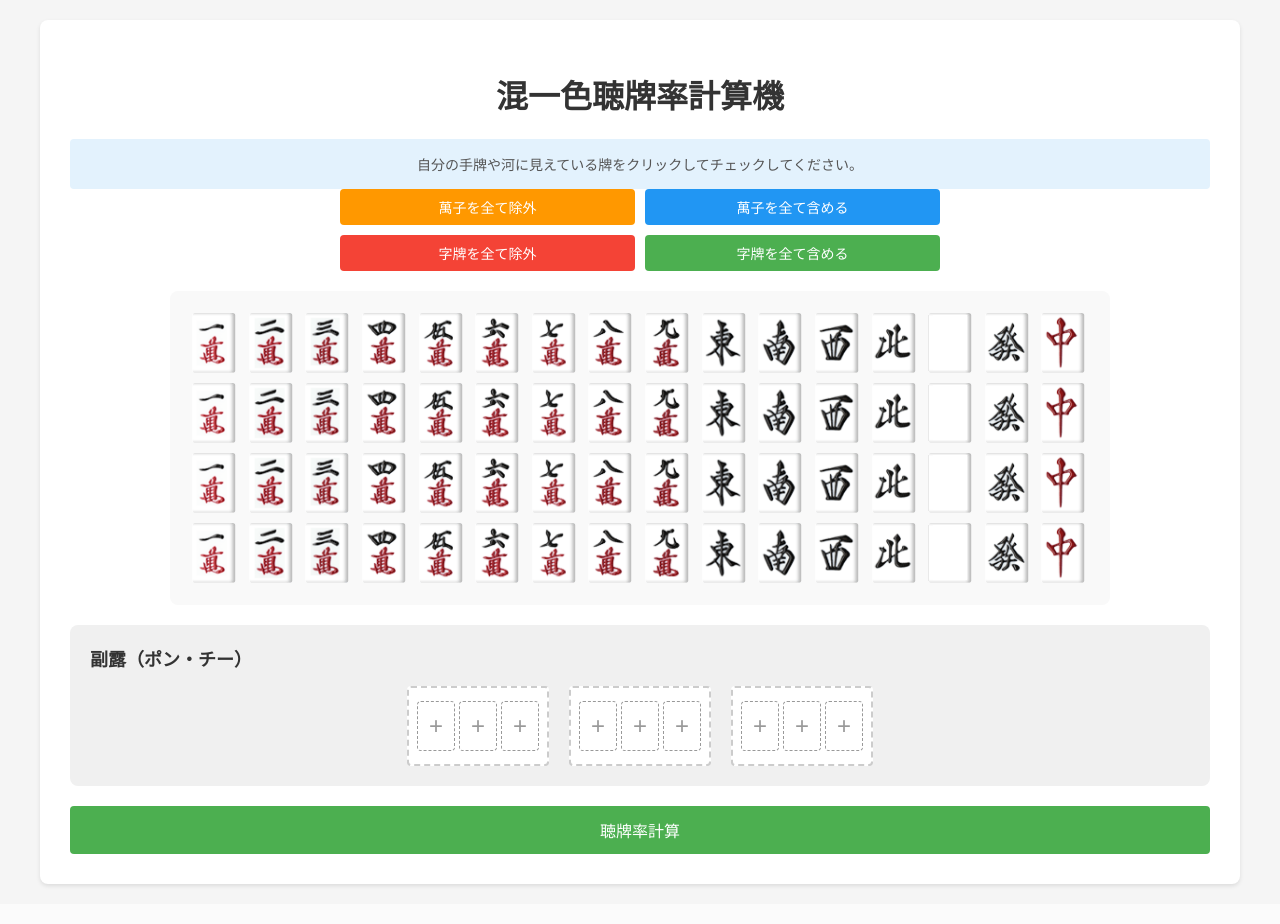
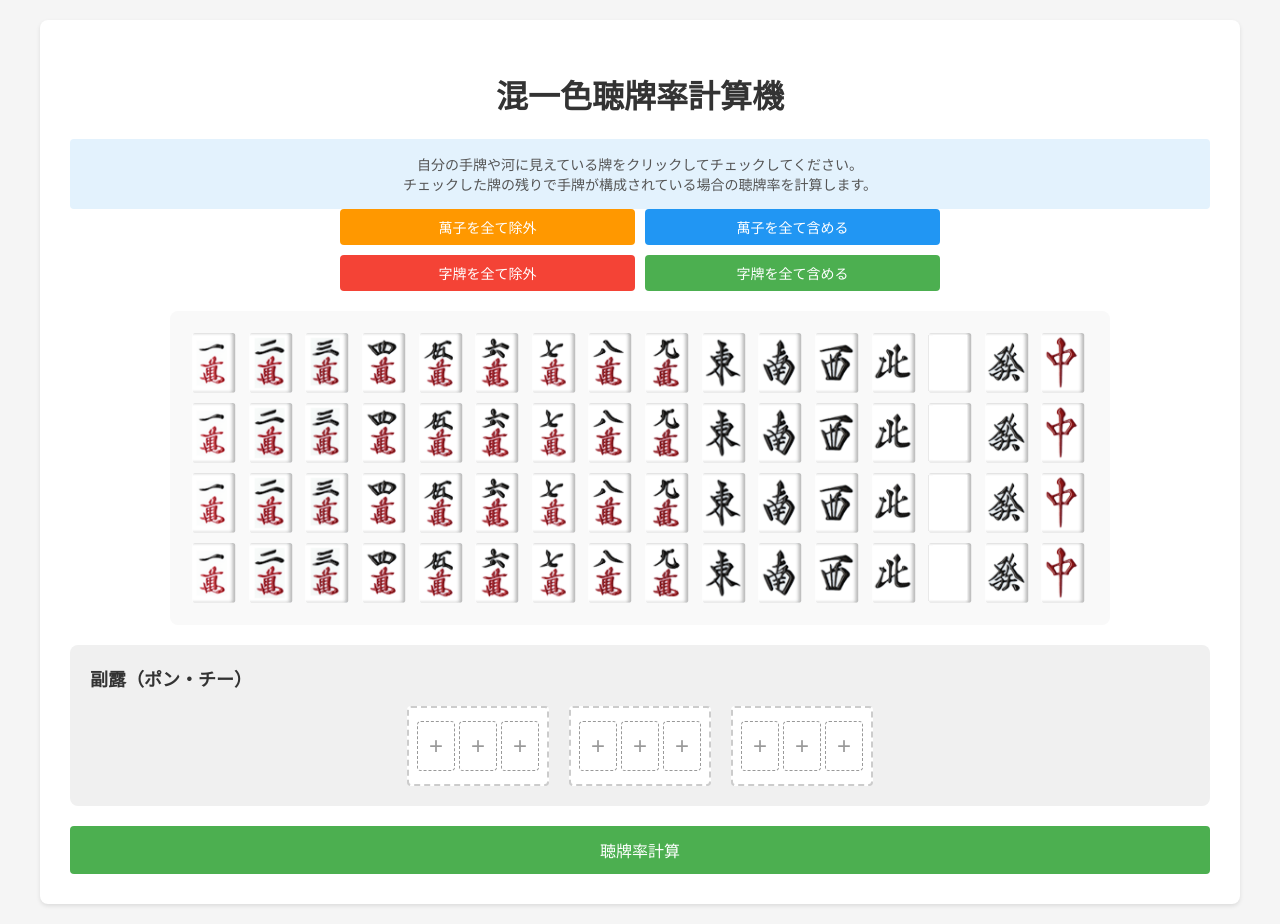
Before and after one commit to flagboy/mahjong-shanten-calculator, a Flask app: page / in a window 1280 px wide. Before the commit the page ends 887 px from the top, so only its background shows below. Run offline with Flask 3, Linux system fonts and the light colour scheme.

Commit message:
説明文を更新: チェックした牌の残りで計算することを明記
- ユーザーがチェックした牌を除外して計算することを明確に説明
- より分かりやすい説明文に更新

🤖 Generated with [Claude Code](https://claude.ai/code)

Co-Authored-By: Claude <noreply@anthropic.com>

```diff
--- a/templates/index.html
+++ b/templates/index.html
@@ -277,7 +277,8 @@
         <h1>混一色聴牌率計算機</h1>
 
         <div class="info">
-            自分の手牌や河に見えている牌をクリックしてチェックしてください。
+            自分の手牌や河に見えている牌をクリックしてチェックしてください。<br>
+            チェックした牌の残りで手牌が構成されている場合の聴牌率を計算します。
         </div>
 
         <div class="control-buttons">
```
